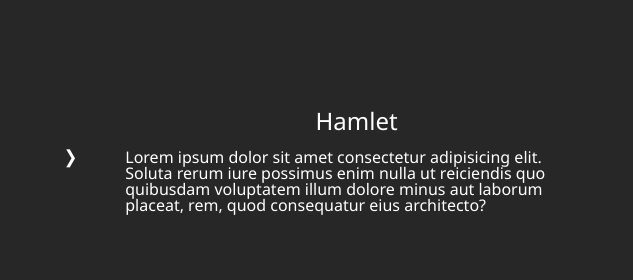
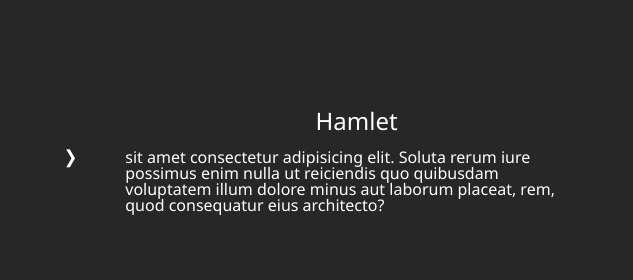
Before and after one commit to maclapinski/Thomas_Claret_Actor_Portfolio, a plain HTML site: page index.html in a window 1280 px wide. Shown: the part 973-1253 px from the top of the page, 532-1165 px from the left. Drawn offline with Linux system fonts and the light colour scheme.

Commit message:
Update index.html

```diff
--- a/index.html
+++ b/index.html
@@ -79,7 +79,7 @@
           <div class="project-text-container">
             <h1>Hamlet</h1>
             <p>
-              Lorem ipsum dolor sit amet consectetur adipisicing elit. Soluta
+               sit amet consectetur adipisicing elit. Soluta
               rerum iure possimus enim nulla ut reiciendis quo quibusdam
               voluptatem illum dolore minus aut laborum placeat, rem, quod
               consequatur eius architecto?
```
